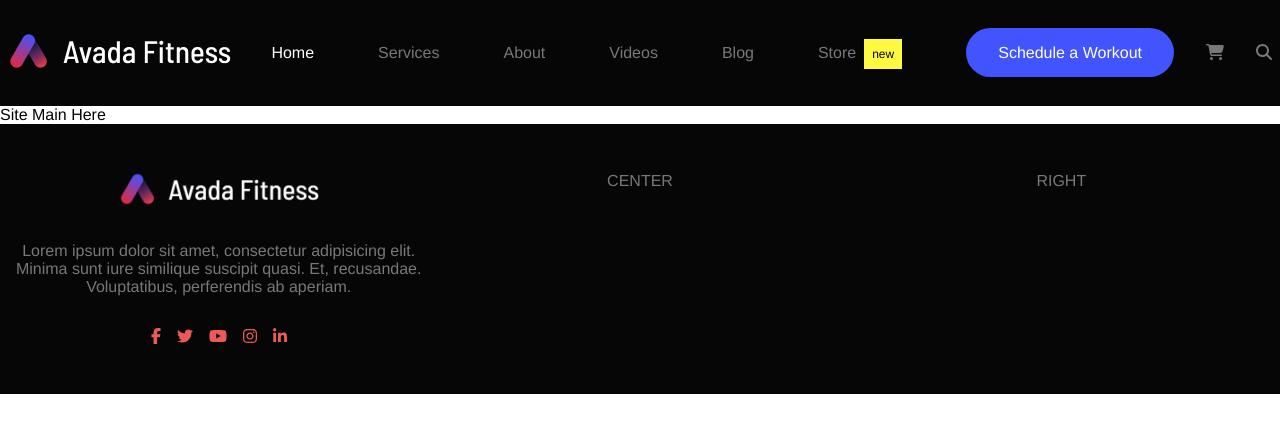
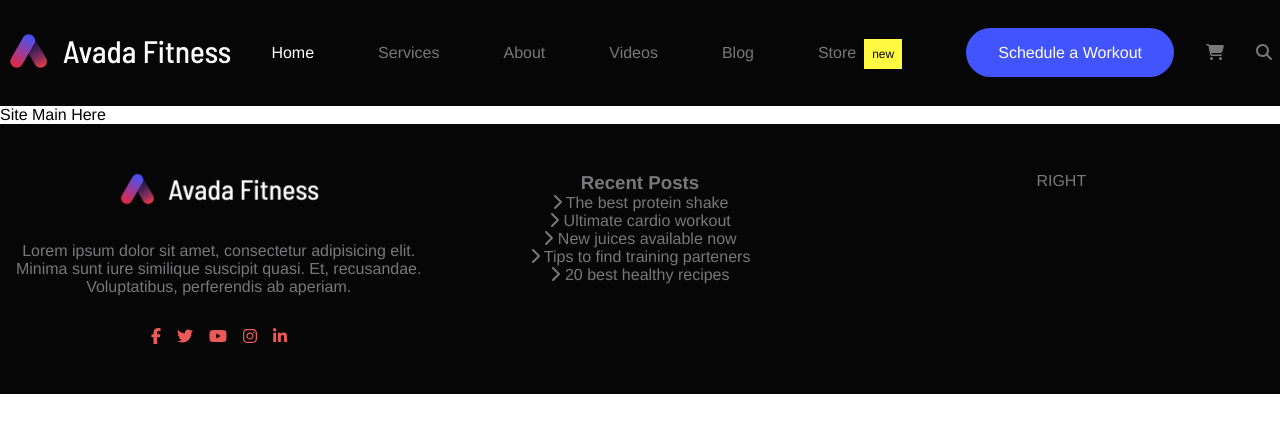
Before and after one commit to MirkOrlando/proj-html-vuejs, a Vue app: page / in a window 1280 px wide. Shown: the top 432 px of the page. Built offline with nearby package versions, Linux system fonts and the light colour scheme.

Commit message:
add dynamic li for eace recentPost in footer-top

```diff
--- a/src/App.vue
+++ b/src/App.vue
@@ -29,7 +29,17 @@
                 />
               </div>
             </div>
-            <div class="col-3">CENTER</div>
+            <div class="col-3">
+              <h3>Recent Posts</h3>
+              <ul>
+                <li v-for="(recentPost, index) in recentPosts" :key="index">
+                  <a href="#">
+                    <font-awesome-icon icon="fa-solid fa-chevron-right" />
+                    {{ recentPost }}
+                  </a>
+                </li>
+              </ul>
+            </div>
             <div class="col-3">RIGHT</div>
           </div>
         </div>
@@ -44,6 +54,17 @@ export default {
   name: "App",
   components: {
     SiteHeader,
+  },
+  data() {
+    return {
+      recentPosts: [
+        "The best protein shake",
+        "Ultimate cardio workout",
+        "New juices available now",
+        "Tips to find training parteners",
+        "20 best healthy recipes",
+      ],
+    };
   },
 };
 </script>
--- a/src/main.js
+++ b/src/main.js
@@ -7,6 +7,7 @@ import { library } from '@fortawesome/fontawesome-svg-core'
 /* import specific icons */
 import { faCartShopping } from '@fortawesome/free-solid-svg-icons'
 import { faMagnifyingGlass } from '@fortawesome/free-solid-svg-icons'
+import { faChevronRight } from '@fortawesome/free-solid-svg-icons'
 import { faFacebookF } from '@fortawesome/free-brands-svg-icons'
 import { faTwitter } from '@fortawesome/free-brands-svg-icons'
 import { faYoutube } from '@fortawesome/free-brands-svg-icons'
@@ -18,7 +19,7 @@ import { faLinkedinIn } from '@fortawesome/free-brands-svg-icons'
 import { FontAwesomeIcon } from '@fortawesome/vue-fontawesome'
 
 /* add icons to the library */
-library.add(faCartShopping, faMagnifyingGlass, faFacebookF, faTwitter, faYoutube, faInstagram, faLinkedinIn)
+library.add(faCartShopping, faMagnifyingGlass, faFacebookF, faTwitter, faYoutube, faInstagram, faLinkedinIn, faChevronRight)
 
 /* add font awesome icon component */
 Vue.component('font-awesome-icon', FontAwesomeIcon)
```
